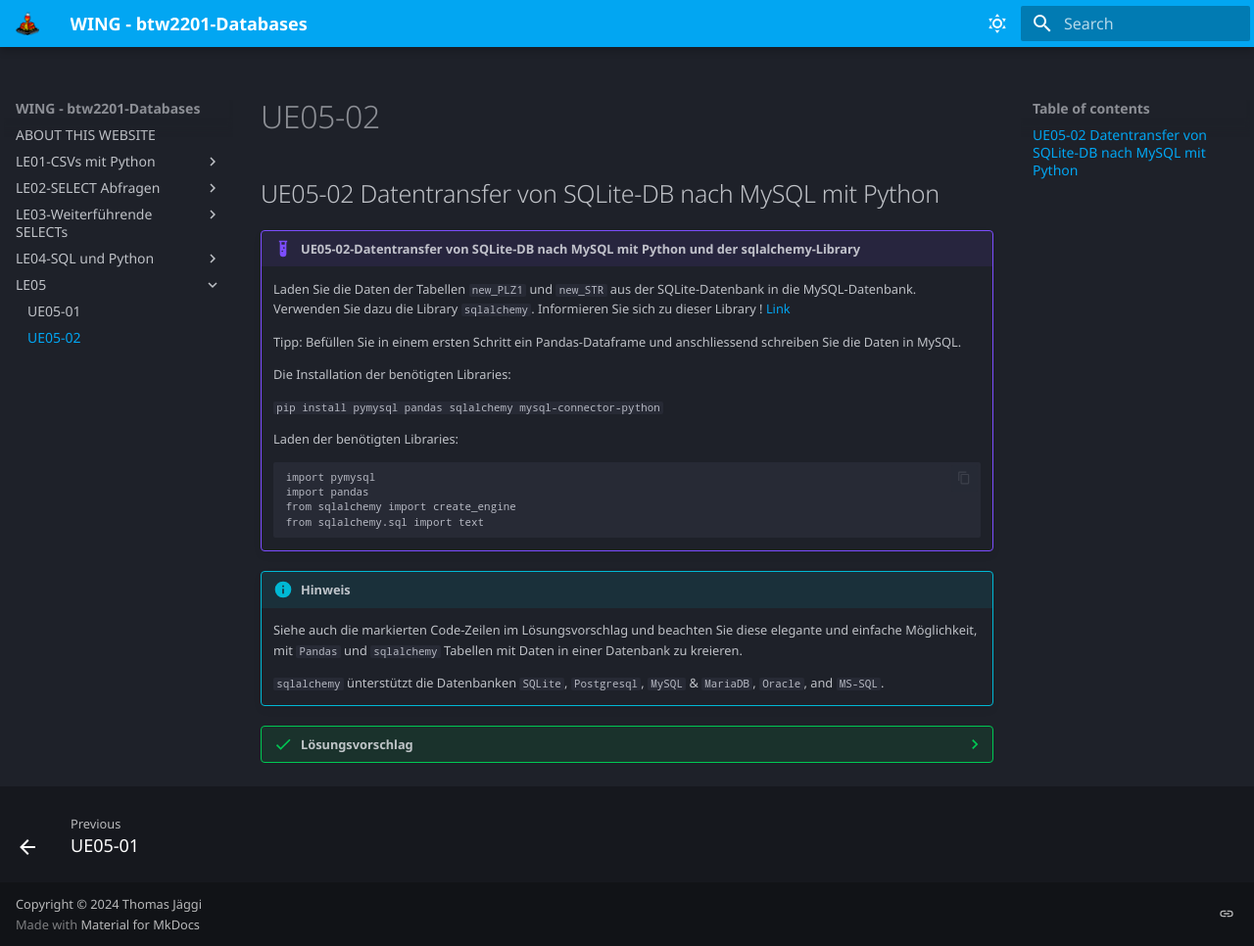
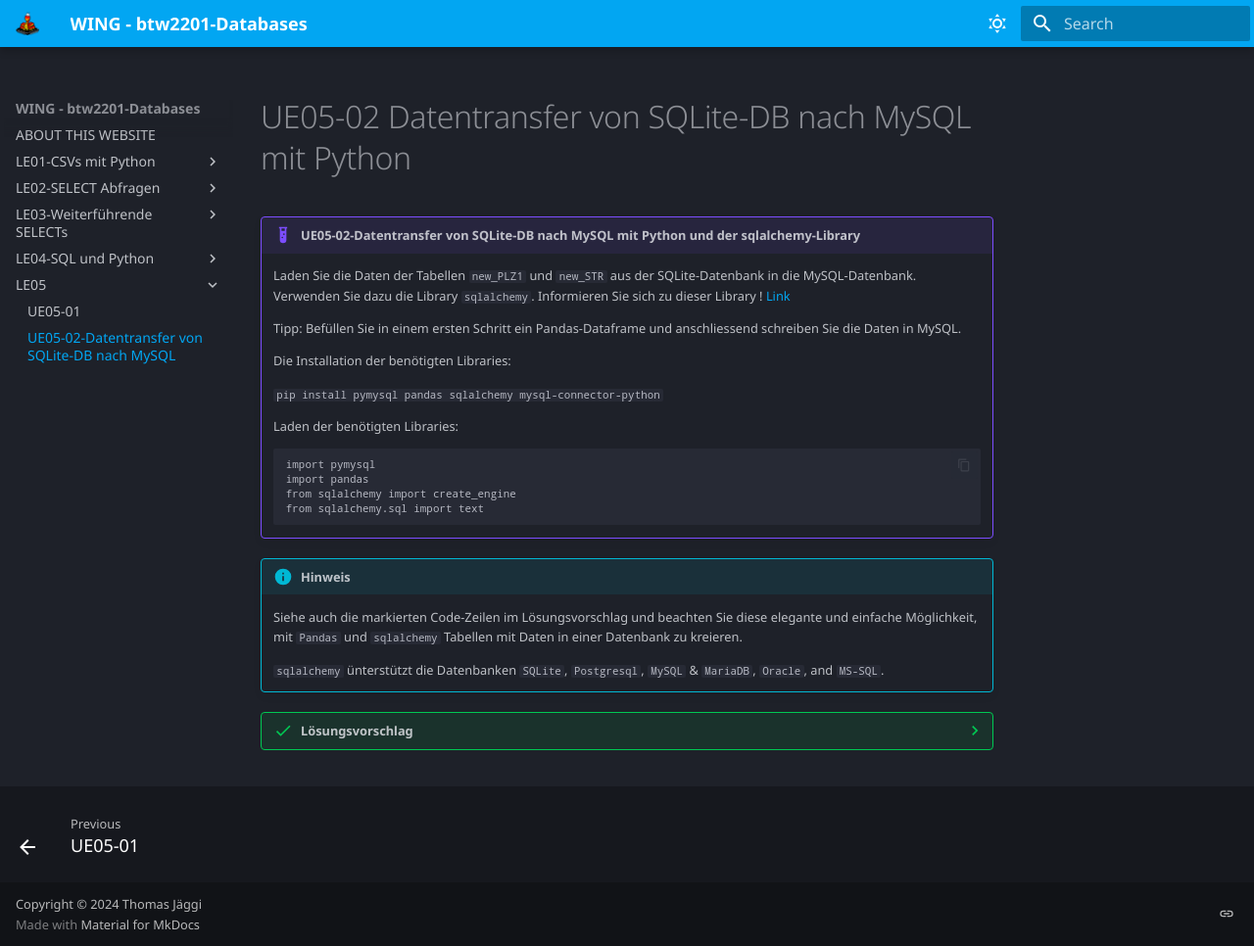
Before and after one commit to tjaeggi/btw2201_databases, an MkDocs documentation site: the page built from docs/le05/ue05-02.md, in a window 1280 px wide and 966 px high. Shown: the whole window at 98% size. Built offline with MkDocs 1.6.1 and Material for MkDocs 9.7.7, drawn with Linux system fonts in a browser that asks for light colours; emoji names are drawn with the system emoji font; some web fonts are replaced.

Commit message:
Sun Oct 20 09:12:20 PM CEST 2024

```diff
--- a/docs/le05/ue05-02.md
+++ b/docs/le05/ue05-02.md
@@ -1,4 +1,4 @@
-## UE05-02 Datentransfer von SQLite-DB nach MySQL mit Python
+# UE05-02 Datentransfer von SQLite-DB nach MySQL mit Python
 
 
 !!! example "UE05-02-Datentransfer von SQLite-DB nach MySQL mit Python und der sqlalchemy-Library"
--- a/mkdocs.yml
+++ b/mkdocs.yml
@@ -107,4 +107,4 @@ nav:
   - 'LE05':
       - le05/README.md
       - 'UE05-01': le05/ue05-01.md
-      - 'UE05-02': le05/ue05-02.md
+      - 'UE05-02-Datentransfer von SQLite-DB nach MySQL': le05/ue05-02.md
```
